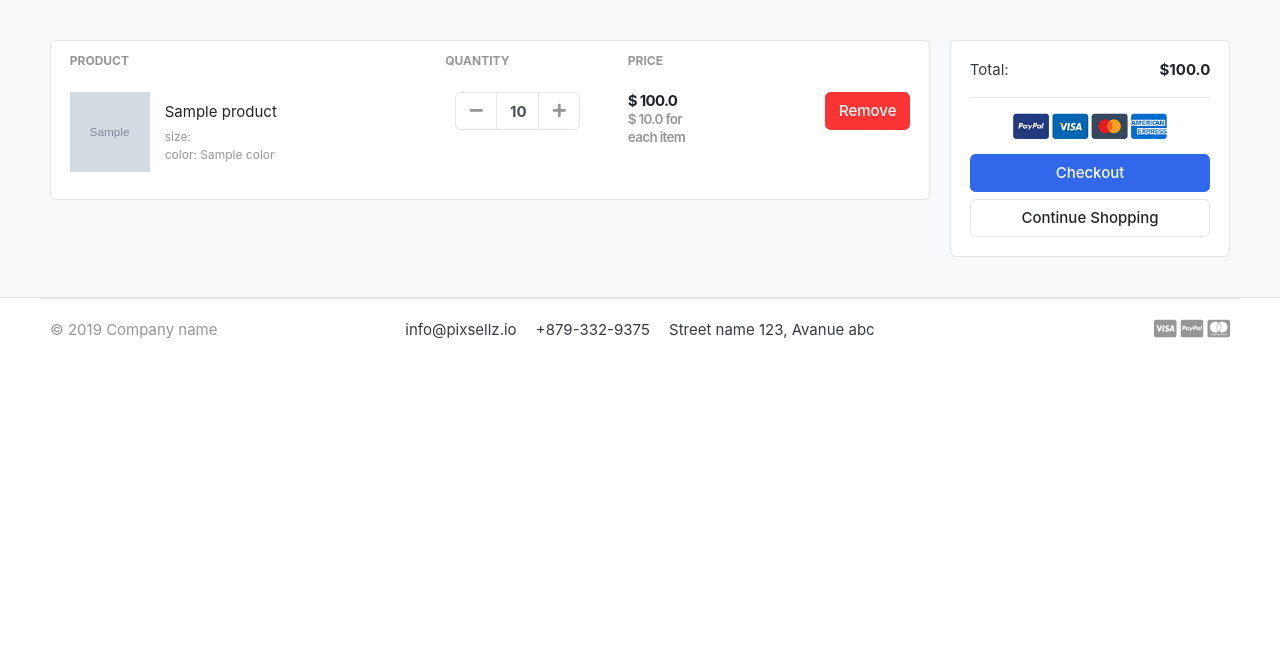
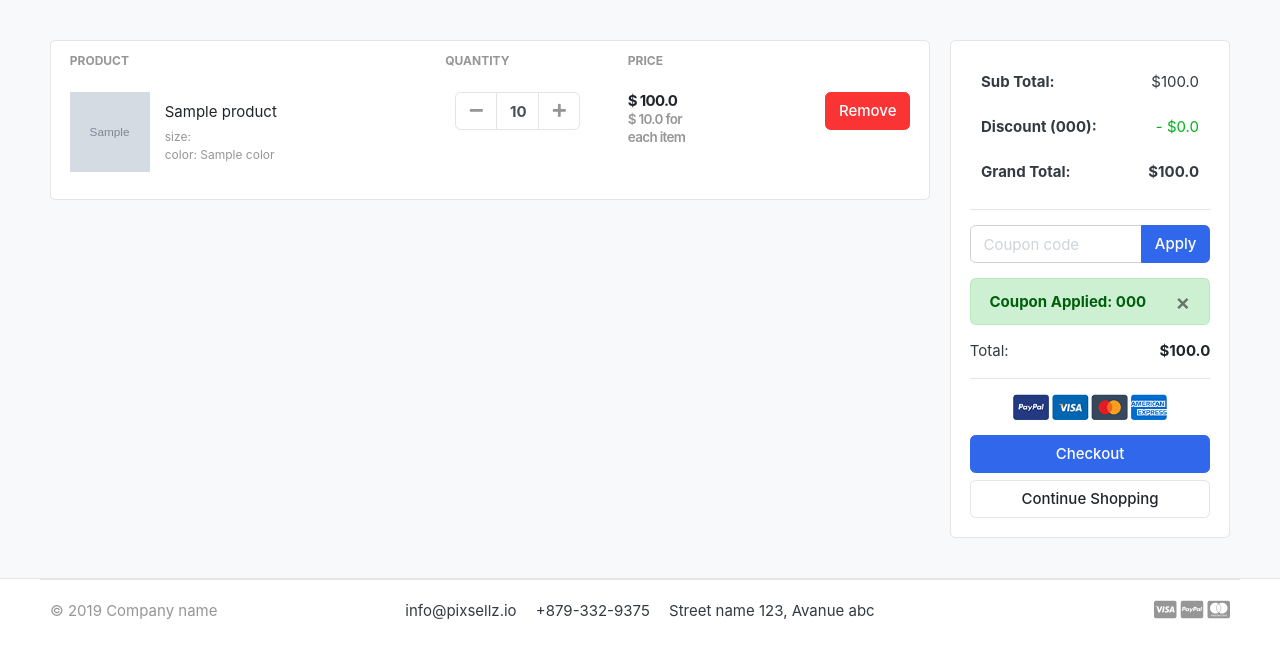
Before and after one commit to sumanbro0/greatkart, a Django app: page /cart/cart/ in a window 1280 px wide. Shown: the part 118-777 px from the top of the page. Run offline with Django 5.2, Linux system fonts and the light colour scheme; a user stored in the database is signed in; tables that the repository leaves empty hold one stand-in row (values such as "Sample post"); grey boxes marked "Sample" are stand-in pictures; some libraries are stand-ins or nearby versions; some web fonts are replaced.

Commit message:
coupon system for cart

```diff
--- a/cart/urls.py
+++ b/cart/urls.py
@@ -1,5 +1,5 @@
 from django.urls import path
-from .views import add_to_cart,remove_from_cart,clear_cart,cart,checkout,place_order,order_complete,download_invoice,delete_order
+from .views import add_to_cart,remove_from_cart,clear_cart,cart,checkout,place_order,order_complete,download_invoice,delete_order,apply_coupon,remove_coupon
 urlpatterns = [
     path('add-to-cart/<int:id>/',add_to_cart,name='add_to_cart'),
     path('remove-from-cart/<int:id>/',remove_from_cart,name='remove_from_cart'),
@@ -10,5 +10,7 @@ urlpatterns = [
     path('order-complete',order_complete,name='order_complete'),
     path('download_invoice/<int:order_id>/', download_invoice, name='download_invoice'),
     path('delete_order/<int:order_id>/', delete_order, name='delete_order'),
+    path('coupon',apply_coupon,name='coupon'),
+    path('remove_coupon/',remove_coupon,name='remove_coupon'),
 
 ]
--- a/cart/views.py
+++ b/cart/views.py
@@ -9,7 +9,7 @@ from io import BytesIO
 from profiles.models import Address
 from xhtml2pdf import pisa
 
-from .models import Cart, CartItem, Order
+from .models import Cart, CartItem, Coupon, Order
 from product.models import Product
 from django.contrib import messages
 from django.contrib.auth.decorators import login_required
@@ -66,12 +66,17 @@ def add_to_cart(request, id):
     return redirect(url+ query)
 
 
+def check_discount(cart):
+    if not (cart.coupon and cart.coupon.is_expired == False and cart.total >= cart.coupon.minimum_amount):
+        cart.coupon = None
+        cart.save()
+
 @login_required
 def remove_from_cart(request,id):
     variant_id = request.GET.get('id',None)
     color=request.GET.get('color',"")
     size=request.GET.get('size',"")
-
+    cart=Cart.objects.get(user=request.user)
     query="?color="+color+"&size="+size
     base_url=reverse('product',args=[id])
     referrer=request.META.get('HTTP_REFERER','')
@@ -89,6 +94,7 @@ def remove_from_cart(request,id):
 
     if not item.variant_product:
         item.delete()
+        check_discount(cart)
         messages.success(request, "Product variant removed from cart successfully.")
         return redirect(base_url)
 
@@ -99,6 +105,7 @@ def remove_from_cart(request,id):
     try:
         if variant_id and item.variant_product.id == int(variant_id):
             item.delete()
+            check_discount(cart)
             messages.success(request, "Product variant removed from cart successfully.")
 
         else:
@@ -242,3 +249,46 @@ def delete_order(request, order_id):
     order.delete()
     messages.success(request, 'Order deleted successfully.')
     return redirect('orders')
+
+
+@login_required
+def apply_coupon(request):
+    coupon_code=request.GET.get("coupon",None)
+    coupon=None
+
+    if not coupon_code:
+        messages.error(request,"Please enter a valid coupon code.")
+        return redirect("cart")
+    try:
+        coupon=Coupon.objects.get(coupon_code=coupon_code)
+    except Coupon.DoesNotExist:
+        messages.error(request,"Please enter a valid coupon code.")
+        return redirect("cart")
+
+    cart=Cart.objects.prefetch_related("items__variant_product","items__product").get(user=request.user)
+
+    if not cart.items.exists():
+        messages.error(request,"Your cart is empty.")
+        return redirect("cart")
+
+    if cart.total < coupon.minimum_amount:
+        messages.error(request,"Your cart total is less than the minimum amount required for this coupon.")
+        return redirect("cart")
+
+    if coupon.is_expired:
+        messages.error(request,"This coupon is expired.")
+        return redirect("cart")
+
+    cart.coupon=coupon
+    cart.save()
+    messages.success(request,"Coupon applied successfully.")
+    return redirect("cart")
+
+
+@login_required
+def remove_coupon(request):
+    cart=Cart.objects.get(user=request.user)
+    cart.coupon=None
+    cart.save()
+    messages.success(request,"Coupon removed successfully.")
+    return redirect("cart")
--- a/templates/cart/cart.html
+++ b/templates/cart/cart.html
@@ -72,14 +72,51 @@
 
 		<div class="card">
 		<div class="card-body">
-			<dl class="dlist-align">
-			  <dt>Total:</dt>
-			  <dd class="text-right text-dark b"><strong>${{cart.total}}</strong></dd>
-			</dl>
+			<table class="table table-borderless">
+				<tbody>
+					<tr>
+						<th scope="row">Sub Total:</th>
+						<td class="text-right">${{cart.total}}</td>
+					</tr>
+					{% if cart.coupon %}
+					<tr>
+						<th scope="row">Discount ({{ cart.coupon.coupon_code }}):</th>
+						<td class="text-right text-success">- ${{cart.coupon.discount_price}}</td>
+					</tr>
+					{% endif %}
+					<tr>
+						<th scope="row">Grand Total:</th>
+						<td class="text-right"><strong>${{cart.total_with_discount}}</strong></td>
+					</tr>
+				</tbody>
+			</table>
 			<hr>
+		<form method="get" hx-boost="true" hx-push-url="false" action="{% url 'coupon' %}">
+			{% csrf_token %}
+			<div class="input-group mb-3">
+				<input type="text" class="form-control" placeholder="Coupon code" name="coupon" required>
+				<div class="input-group-append">
+					<button class="btn btn-primary" type="submit">Apply</button>
+				</div>
+			</div>
+		</form>
+		{% if cart.coupon %}
+		<div class="alert alert-success" role="alert">
+			<strong>Coupon Applied: {{ cart.coupon.coupon_code }}</strong>
+			<a  class="close" aria-label="Close" hx-boost="true" hx-push-url="false" href="{% url 'remove_coupon' %}"">
+				<span aria-hidden="true">&times;</span>
+			</a>
+		</div>
+		{% endif %}
+		<dl class="dlist-align">
+			<dt>Total:</dt>
+			<dd class="text-right text-dark b"><strong>${{cart.total}}</strong></dd>
+		</dl>
+		<hr>
 			<p class="text-center mb-3">
 				<img src="{% static 'images/misc/payments.png' %}" height="26">
 			</p>
+			<form method="post" action="#">
 			{% if cart.items.all %}
 			<a href="{% url 'checkout' %}" hx-boost="true" hx-target="body" hx-swap="outerHTML" class="btn btn-primary btn-block"> Checkout </a>
 			{% endif %}
```
Also changed, not shown: templates/cart/payment.html (+20 -12 lines).
